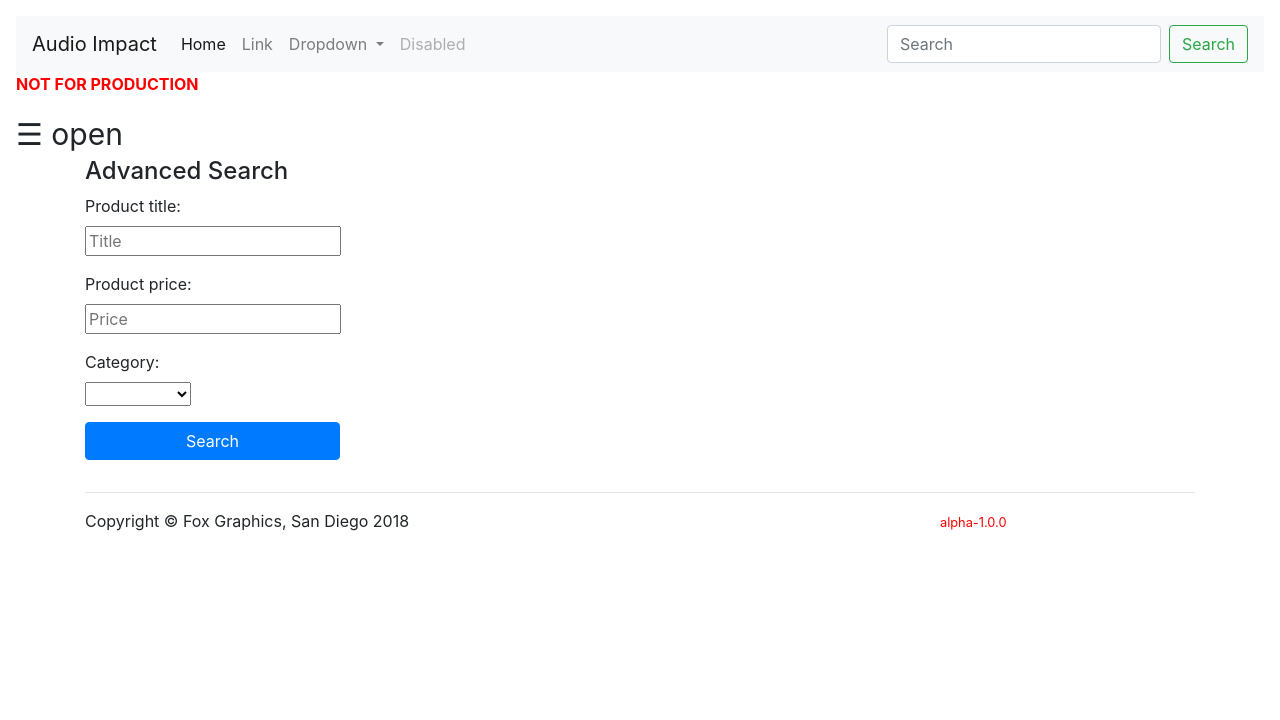
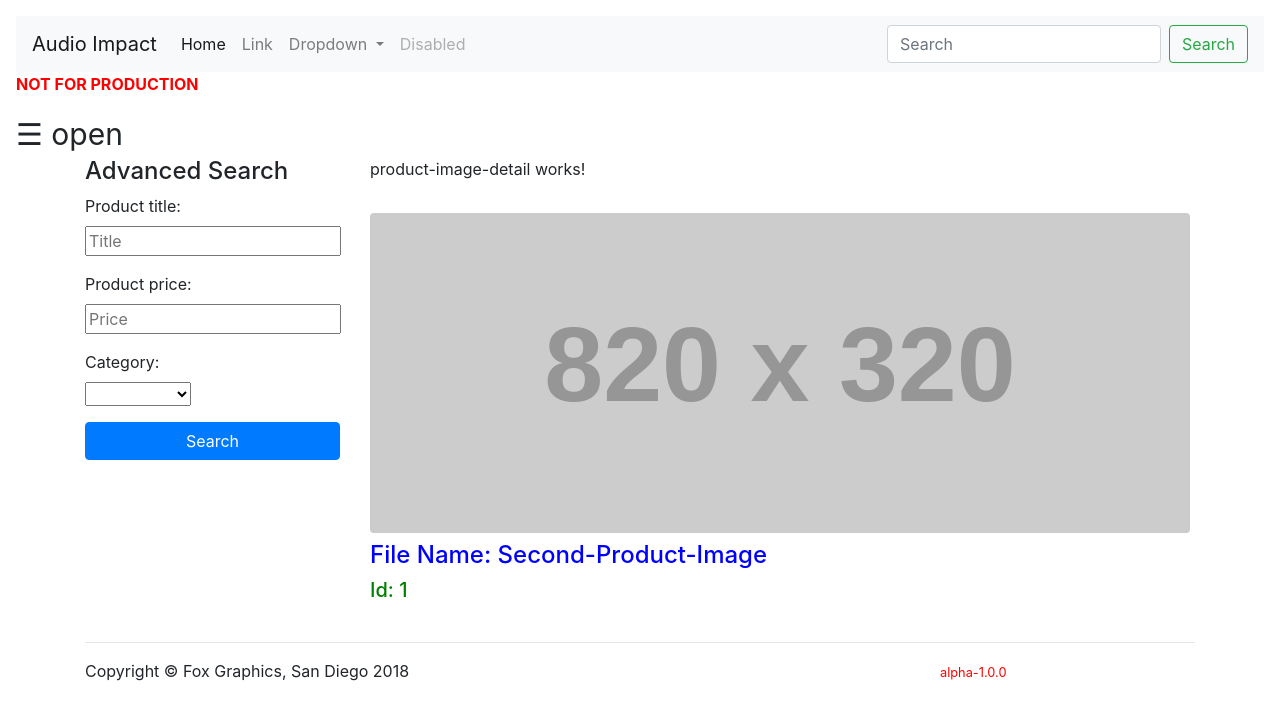
Before and after one commit to FoxGeoff/AudioForms, an Angular app: page /productImages/1 in a window 1280 px wide. Before the commit this address led to /. Shown: the top 720 px of the page. Built offline with nearby package versions, Linux system fonts and the light colour scheme.

Commit message:
Add ProductImage detail page

```diff
--- a/src/app/app-routing.module.ts
+++ b/src/app/app-routing.module.ts
@@ -2,10 +2,12 @@ import { NgModule } from '@angular/core';
 import { Routes, RouterModule } from '@angular/router';
 import { HomeComponent } from './home/home.component';
 import { ProductDetailComponent } from './product-detail/product-detail.component';
+import { ProductImageDetailComponent } from './product-image-detail/product-image-detail.component';
 
 const routes: Routes = [
   { path: '', component: HomeComponent },
-  { path: 'products/:productId', component: ProductDetailComponent }
+  { path: 'products/:productId', component: ProductDetailComponent },
+  { path: 'productImages/:productId', component: ProductImageDetailComponent }
 ];
 
 @NgModule({
--- a/src/app/app.module.ts
+++ b/src/app/app.module.ts
@@ -12,6 +12,7 @@ import { ProductItemComponent } from './product-item/product-item.component';
 import { ProductDetailComponent } from './product-detail/product-detail.component';
 import { SearchComponent } from './search/search.component';
 import { StarsComponent } from './stars/stars.component';
+import { ProductImageDetailComponent } from './product-image-detail/product-image-detail.component';
 
 @NgModule({
   declarations: [
@@ -23,7 +24,8 @@ import { StarsComponent } from './stars/stars.component';
     ProductItemComponent,
     ProductDetailComponent,
     SearchComponent,
-    StarsComponent
+    StarsComponent,
+    ProductImageDetailComponent
   ],
   imports: [
     BrowserModule,
--- a/src/app/product-detail/product-detail.component.ts
+++ b/src/app/product-detail/product-detail.component.ts
@@ -1,6 +1,6 @@
 import { Component, OnInit } from '@angular/core';
-import { ProductService } from '..//shared/product.service';
-import { Product } from '..//shared/product';
+import { ProductService } from '../shared/product.service';
+import { Product } from '../shared/product';
 import { ActivatedRoute } from '@angular/router';
 
 @Component({
--- /dev/null
+++ b/src/app/product-image-detail/product-image-detail.component.css
@@ -0,0 +1,17 @@
+figure {
+    margin-top: 1em;
+  }
+
+  h4 {
+    color: blue;
+  }
+
+  h5 {
+    color: green;
+  }
+
+  .ratings {
+    color: darkgreen;
+    padding-left: 10px;
+    padding-right: 10px;
+  }
--- /dev/null
+++ b/src/app/product-image-detail/product-image-detail.component.html
@@ -0,0 +1,11 @@
+<p>
+  product-image-detail works!
+</p>
+
+<figure class="figure">
+  <img src="http://placehold.it/820x320" class="figure-img img-fluid rounded">
+  <figcaption class="figure-caption">
+    <h4>File Name: {{productImage.fileName}}</h4>
+    <h5>Id: {{productImage.id}}</h5>
+  </figcaption>
+</figure>
--- /dev/null
+++ b/src/app/product-image-detail/product-image-detail.component.ts
@@ -0,0 +1,22 @@
+import { Component, OnInit } from '@angular/core';
+import { ActivatedRoute } from '@angular/router';
+
+import { ProductImageService } from '../shared/product-image.service';
+import { ProductImage } from '../shared/productImage';
+
+@Component({
+  selector: 'app-product-image-detail',
+  templateUrl: './product-image-detail.component.html',
+  styleUrls: ['./product-image-detail.component.css']
+})
+export class ProductImageDetailComponent implements OnInit {
+  productImage: ProductImage;
+
+  constructor(private route: ActivatedRoute, private productImageService: ProductImageService) { }
+
+  ngOnInit() {
+    const prodId: number = parseInt(this.route.snapshot.params['productId'], 10);
+    this.productImage = this.productImageService.getProductById(prodId);
+  }
+
+}
--- /dev/null
+++ b/src/app/shared/product-image.service.ts
@@ -0,0 +1,27 @@
+import { Injectable } from '@angular/core';
+import { ProductImage } from './productImage';
+
+@Injectable({
+  providedIn: 'root'
+})
+export class ProductImageService {
+
+  getProducts(): ProductImage[] {
+    return productImages;
+  }
+
+  getProductById(productId: number): ProductImage {
+    return productImages.find(p => p.id === productId);
+  }
+}
+
+const productImages = [
+  {
+    "id": 0,
+    "fileName": "First-Product-Image"
+  },
+  {
+    "id": 1,
+    "fileName": "Second-Product-Image"
+  }
+]
--- /dev/null
+++ b/src/app/shared/productImage.ts
@@ -0,0 +1,4 @@
+export interface ProductImage {
+    id: number;
+    fileName: string;
+}
```
Also changed, not shown: 2 other files (tests, documents, lock files or other folders).
